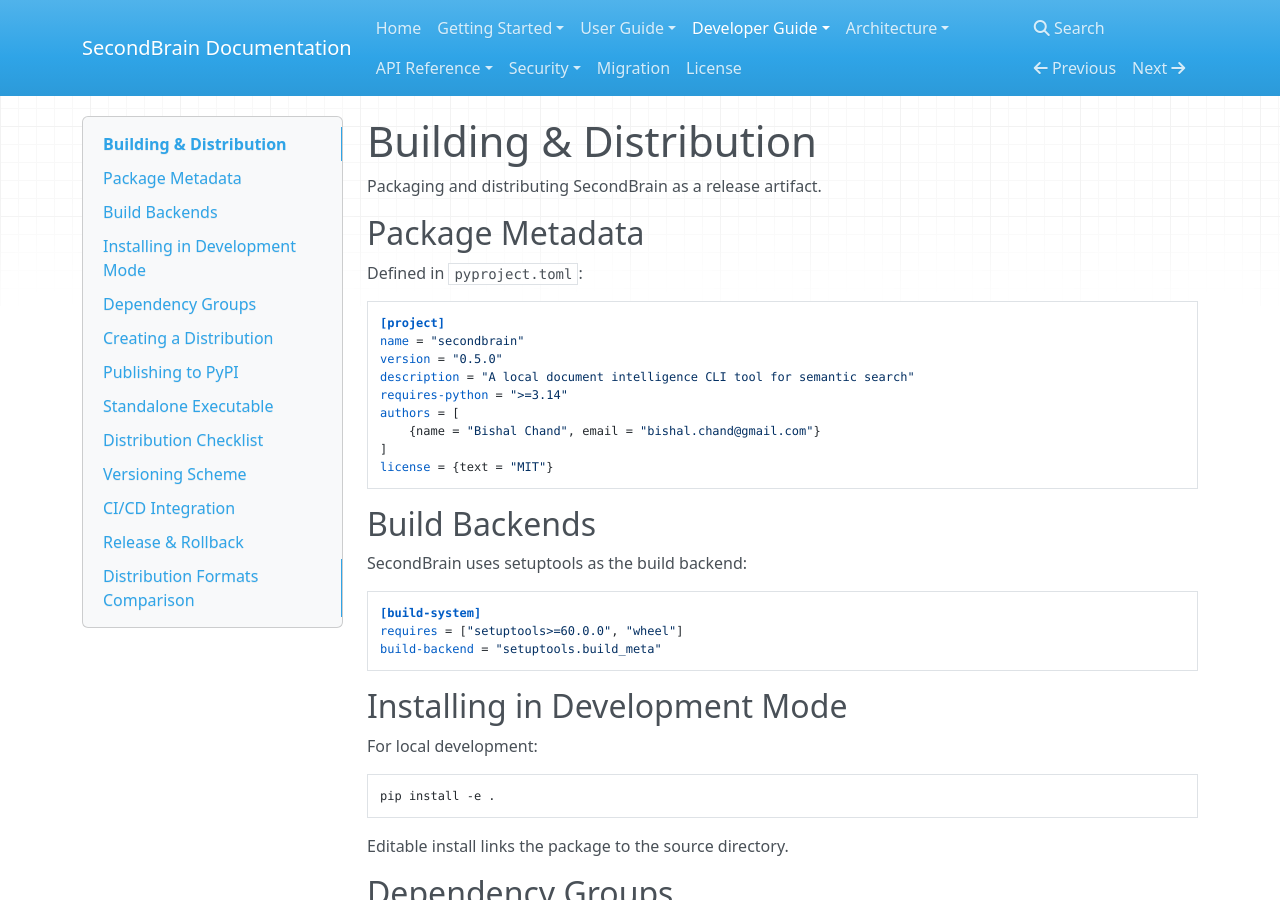
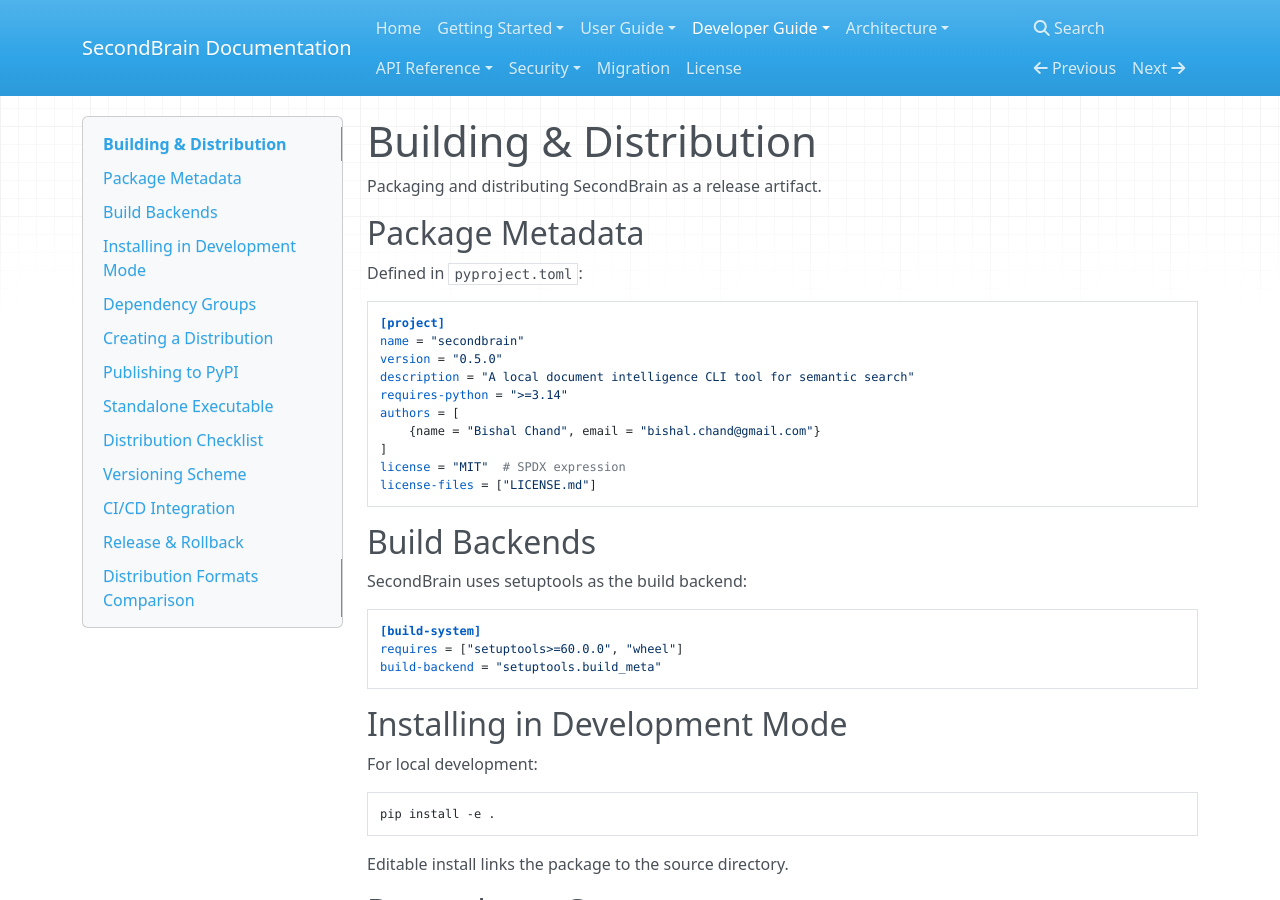
Before and after one commit to handbrianc/secondbrain, an MkDocs documentation site: the page built from docs/developer-guide/building.md, in a window 1280 px wide and 900 px high. Built offline with MkDocs 1.6.1, drawn with Linux system fonts in a browser that asks for light colours; nearby versions of some CDN libraries.

Commit message:
chore(packaging): SPDX license expression, MCP subprocess timeout 7200
- pyproject: license = "MIT" (SPDX) + license-files = ["LICENSE.md"] and
  drop the deprecated "License :: OSI Approved :: MIT License" classifier;
  removes the setuptools>=77 BuildBackendWarnings that will become hard
  failures by 2027-Feb-18
- .env.docker.example + docs/developer-guide/docker.md: raise
  SECONDBRAIN_MCP_SUBPROCESS_TIMEOUT_SECONDS from 900 to 7200 (2 h);
  large PDF ingests exceed the 900 s default (code default unchanged)
- .gitignore: ignore the ingest workspace/ (personal documents)
- docs/developer-guide/building.md: match the new license metadata

````diff
--- a/docs/developer-guide/building.md
+++ b/docs/developer-guide/building.md
@@ -15,7 +15,8 @@
 authors = [
     {name = "Bishal Chand", email = "bishal.chand@gmail.com"}
 ]
-license = {text = "MIT"}
+license = "MIT"  # SPDX expression
+license-files = ["LICENSE.md"]
 ```
 
 ## Build Backends
--- a/pyproject.toml
+++ b/pyproject.toml
@@ -6,13 +6,13 @@
 authors = [
     {name = "Brian Hand", email = "handbrianc@gmail.com"}
 ]
-license = {text = "MIT"}
+license = "MIT"  # SPDX expression; files matched by license-files (setuptools>=77)
+license-files = ["LICENSE.md"]
 readme = "README.md"
 keywords = ["cli", "document", "embedding", "vector-search", "openai-compatible"]
 classifiers = [
     "Development Status :: 3 - Alpha",
     "Intended Audience :: Developers",
-    "License :: OSI Approved :: MIT License",
     "Programming Language :: Python :: 3",
     "Programming Language :: Python :: 3.14",
 ]
````
Also changed, not shown: docs/developer-guide/docker.md (+1 -1 lines), 2 other files.
